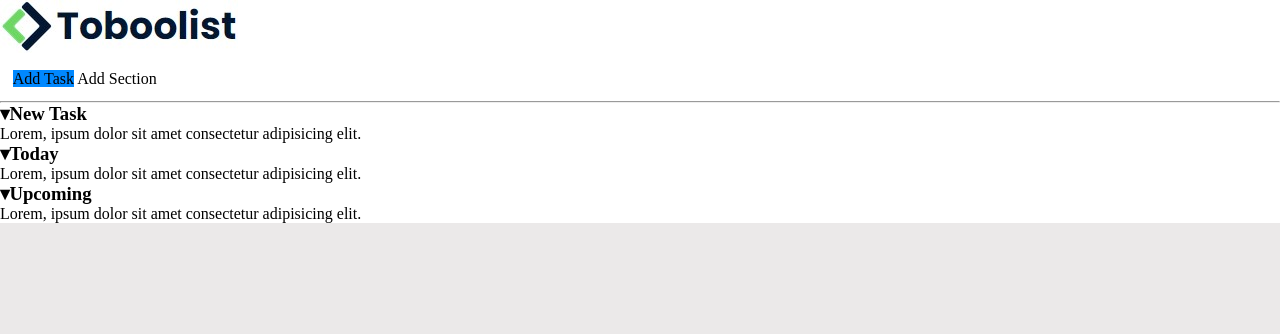
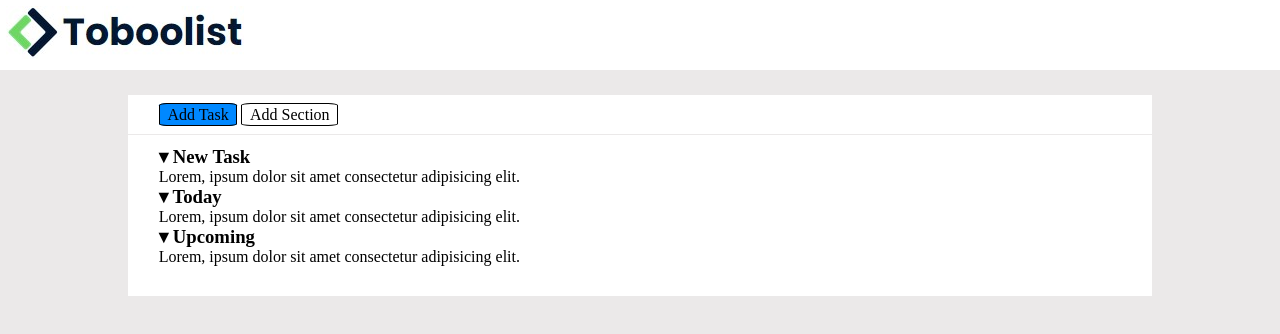
Before and after one commit to CampanelliEmanuele/html-css-toboolist, a plain HTML site: page index.html in a window 1280 px wide. Drawn offline with Linux system fonts and the light colour scheme.

Commit message:
main content improvement

```diff
--- a/index.html
+++ b/index.html
@@ -6,33 +6,39 @@
     <meta name="viewport" content="width=device-width, initial-scale=1.0">
     <title>Toboolist</title>
 
-    <link rel="stylesheet" href="./css/style.css">
+    <link rel="stylesheet" href="./css/master.css">
 </head>
 
 <body class="bg-gray">
     <header class="bg-white">
         <div>
-            <img src="./img/Toboolist-logo.jpg" alt="main-logo">
+            <img src="./img/Toboolist-logo.jpg" alt="main-logo" class="main-logo">
         </div>
     </header>
 
     <main class="bg-white">
         <div>
-            <div style=" padding: 1%;">
-                <span class="bg-sky-blue border-solid-5-red">Add Task</span>
-                <span class="bg-white">Add Section</span>
+            <div class="buttons-container">
+                <span class="bg-sky-blue border-1-solid button">Add Task</span>
+                <span class="bg-white border-1-solid button">Add Section</span>
             </div>
-            <hr>
-            <section>
-                <h3>&#9662;<b>New Task</b></h3>
-                <p>Lorem, ipsum dolor sit amet consectetur adipisicing elit.</p>
+            <hr id="main-line">
+            <div class="content-container selects-container">
+                <section>
+                    <h3>&#9662; <b>New Task</b></h3>
+                    <p>Lorem, ipsum dolor sit amet consectetur adipisicing elit.</p>
+                </section>
 
-                <h3>&#9662;<b>Today</b></h3>
-                <p>Lorem, ipsum dolor sit amet consectetur adipisicing elit.</p>
+                <section>
+                    <h3>&#9662; <b>Today</b></h3>
+                    <p>Lorem, ipsum dolor sit amet consectetur adipisicing elit.</p>
+                </section>
 
-                <h3>&#9662;<b>Upcoming</b></h3>
-                <p>Lorem, ipsum dolor sit amet consectetur adipisicing elit.</p>
-            </section>
+                <section>
+                    <h3>&#9662; <b>Upcoming</b></h3>
+                    <p>Lorem, ipsum dolor sit amet consectetur adipisicing elit.</p>
+                </section>
+            </div>
         </div>
     </main>
 </body>
```
